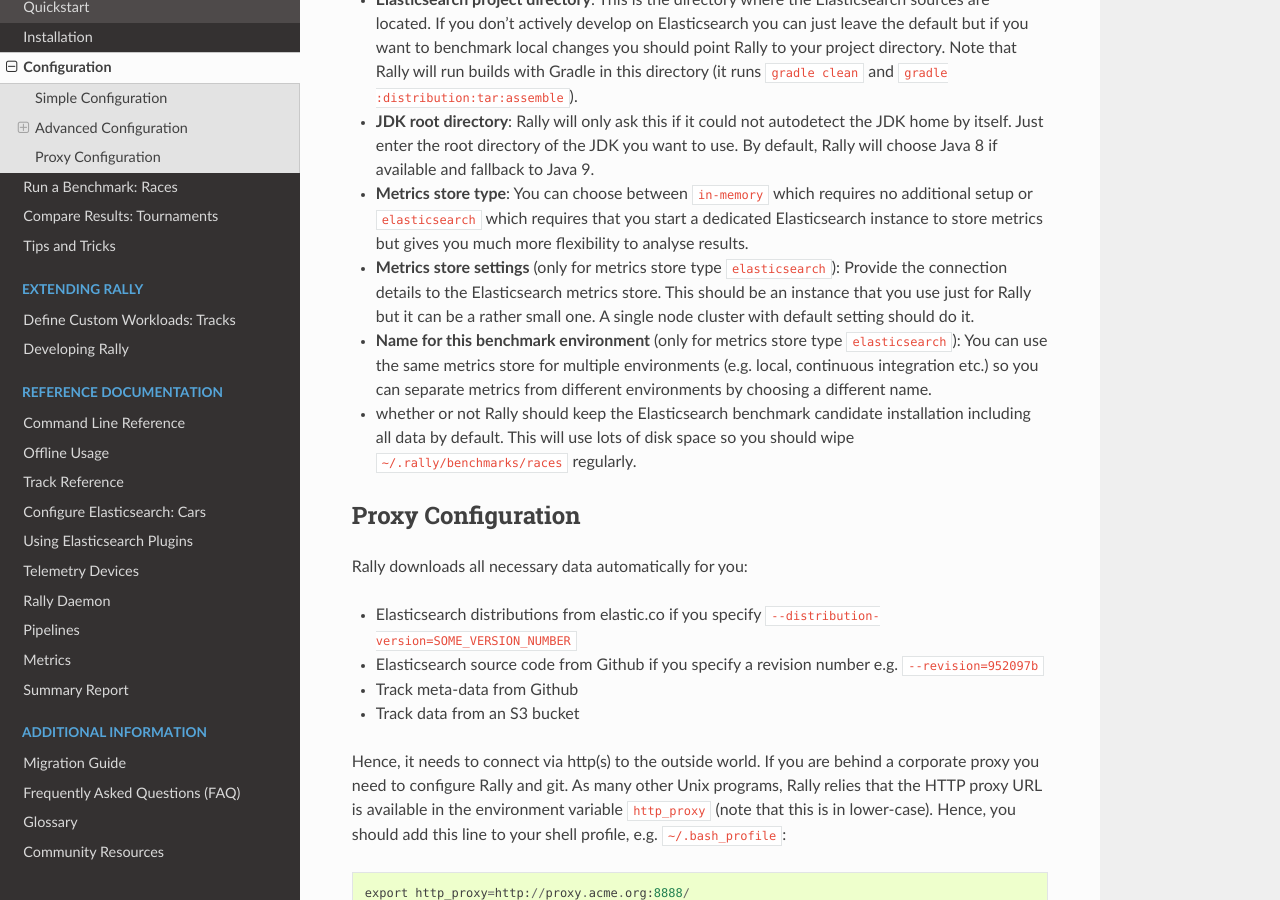
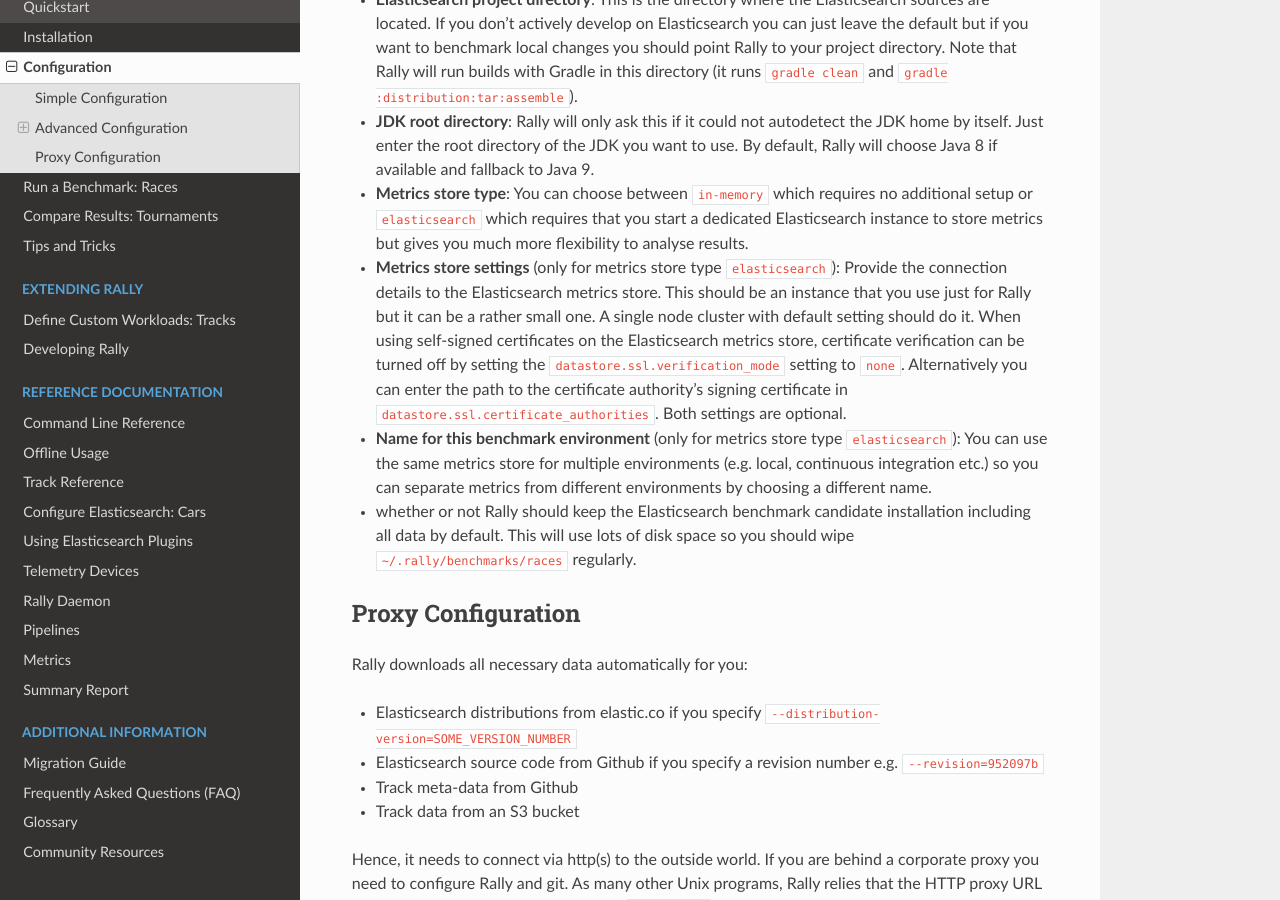
Before and after one commit to elastic/rally, a Sphinx documentation site: the page built from docs/configuration.rst, in a window 1280 px wide and 900 px high, scrolled down 3283 px. Built offline with Sphinx 7.4.7 and the Read the Docs theme 2.0.0, drawn with Linux system fonts in a browser that asks for light colours.

Commit message:
Document metrics store SSL settings.

```diff
--- a/docs/configuration.rst
+++ b/docs/configuration.rst
@@ -124,7 +124,7 @@
 * **Elasticsearch project directory**: This is the directory where the Elasticsearch sources are located. If you don't actively develop on Elasticsearch you can just leave the default but if you want to benchmark local changes you should point Rally to your project directory. Note that Rally will run builds with Gradle in this directory (it runs ``gradle clean`` and ``gradle :distribution:tar:assemble``).
 * **JDK root directory**: Rally will only ask this if it could not autodetect the JDK home by itself. Just enter the root directory of the JDK you want to use. By default, Rally will choose Java 8 if available and fallback to Java 9.
 * **Metrics store type**: You can choose between ``in-memory`` which requires no additional setup or ``elasticsearch`` which requires that you start a dedicated Elasticsearch instance to store metrics but gives you much more flexibility to analyse results.
-* **Metrics store settings** (only for metrics store type ``elasticsearch``): Provide the connection details to the Elasticsearch metrics store. This should be an instance that you use just for Rally but it can be a rather small one. A single node cluster with default setting should do it.
+* **Metrics store settings** (only for metrics store type ``elasticsearch``): Provide the connection details to the Elasticsearch metrics store. This should be an instance that you use just for Rally but it can be a rather small one. A single node cluster with default setting should do it. When using self-signed certificates on the Elasticsearch metrics store, certificate verification can be turned off by setting the ``datastore.ssl.verification_mode`` setting to ``none``. Alternatively you can enter the path to the certificate authority's signing certificate in ``datastore.ssl.certificate_authorities``. Both settings are optional.
 * **Name for this benchmark environment** (only for metrics store type ``elasticsearch``): You can use the same metrics store for multiple environments (e.g. local, continuous integration etc.) so you can separate metrics from different environments by choosing a different name.
 * whether or not Rally should keep the Elasticsearch benchmark candidate installation including all data by default. This will use lots of disk space so you should wipe ``~/.rally/benchmarks/races`` regularly.
 
```
